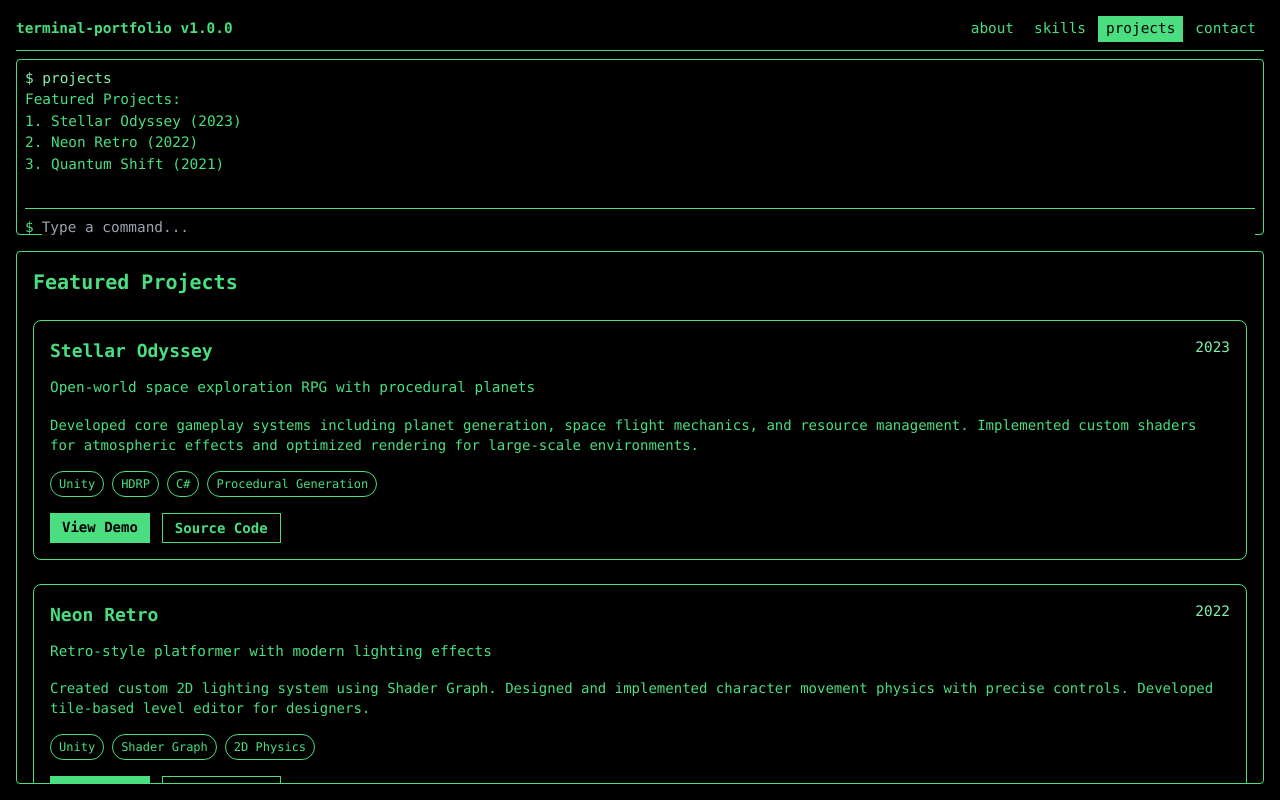
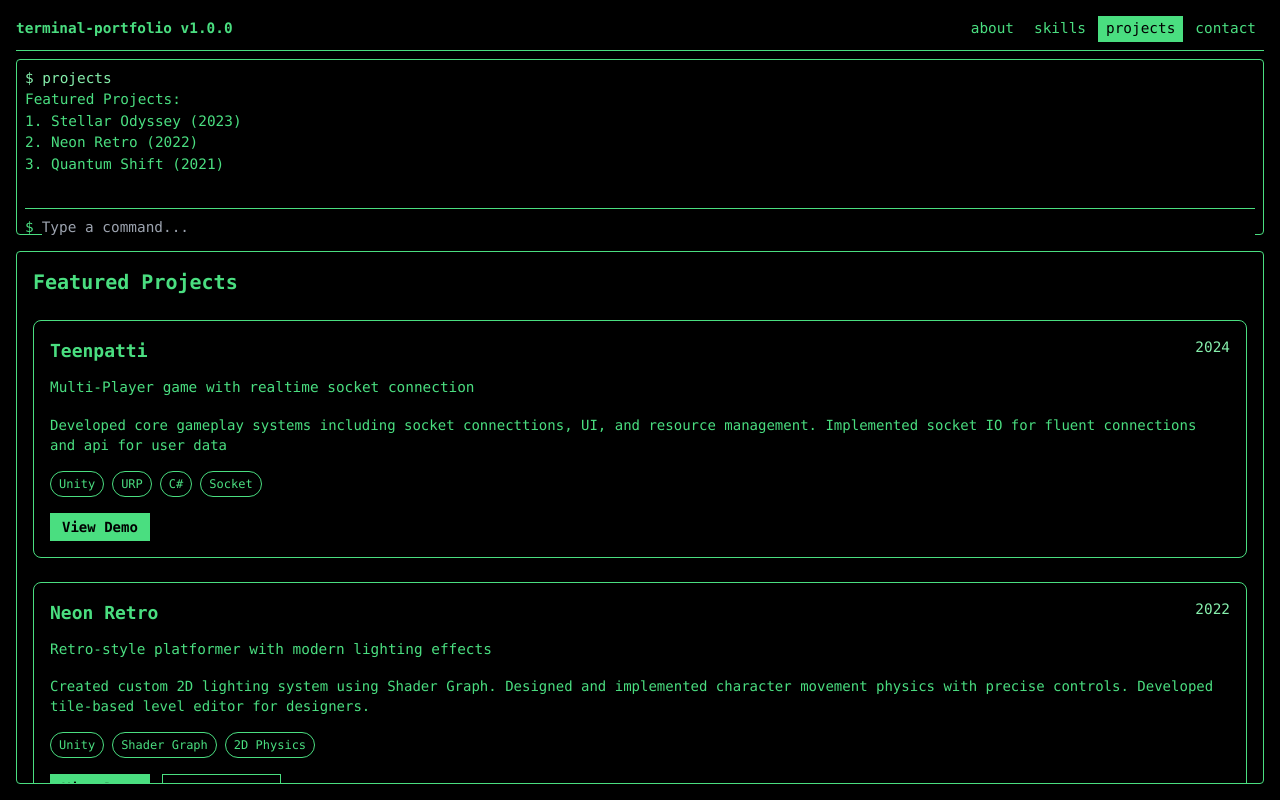
Before and after one commit to NShreedesh/NShreedesh.github.io, a React (Create React App) app: page / in a window 1280 px wide. Both pictures are taken after a click on the button "projects". Built offline with nearby package versions, Linux system fonts and the light colour scheme.

Commit message:
update projects

```diff
--- a/src/App.js
+++ b/src/App.js
@@ -58,14 +58,13 @@ const contentData = {
       "Featured Projects:\n1. Stellar Odyssey (2023)\n2. Neon Retro (2022)\n3. Quantum Shift (2021)",
     items: [
       {
-        title: "Stellar Odyssey",
-        year: 2023,
-        description: "Open-world space exploration RPG with procedural planets",
-        tech: ["Unity", "HDRP", "C#", "Procedural Generation"],
+        title: "Teenpatti",
+        year: 2024,
+        description: "Multi-Player game with realtime socket connection",
+        tech: ["Unity", "URP", "C#", "Socket"],
         details:
-          "Developed core gameplay systems including planet generation, space flight mechanics, and resource management. Implemented custom shaders for atmospheric effects and optimized rendering for large-scale environments.",
+          "Developed core gameplay systems including socket connecttions, UI, and resource management. Implemented socket IO for fluent connections and api for user data",
         demoUrl: "https://demo.stellarodyssey.com",
-        sourceUrl: "https://github.com/codewizard/stellar-odyssey",
       },
       {
         title: "Neon Retro",
@@ -282,6 +281,7 @@ function Portfolio() {
                     >
                       View Demo
                     </a>
+                    {project.sourceUrl && (
                       <a
                         href={project.sourceUrl}
                         target="_blank"
@@ -290,6 +290,7 @@ function Portfolio() {
                       >
                         Source Code
                       </a>
+                    )}
                   </div>
                 </div>
               ))}
```
Lines whose indentation alone changed are shown as unchanged.
